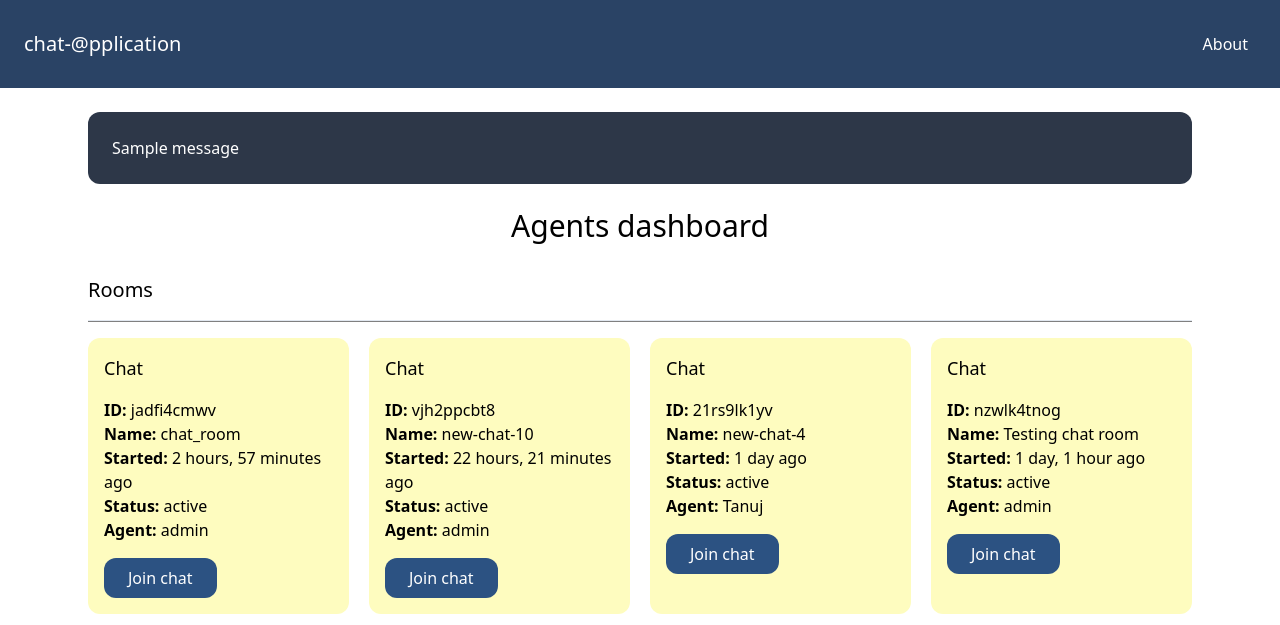
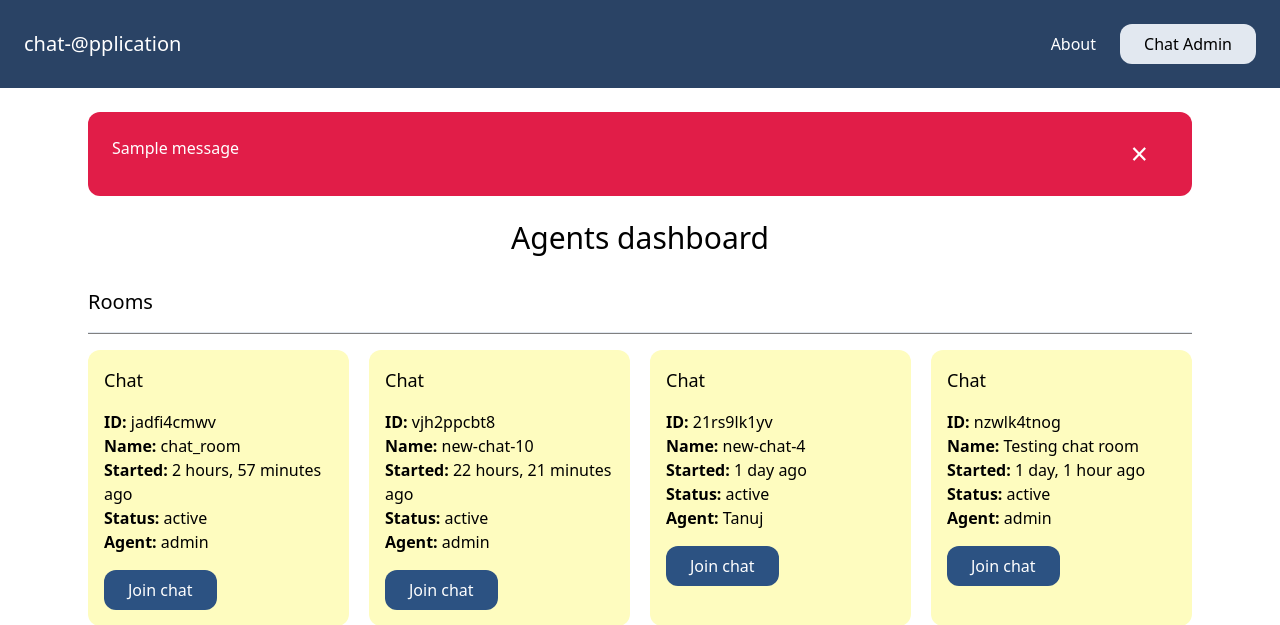
Before and after one commit to tanujsonare/chat_application, a Django app: page /admin-dashboard in a window 1280 px wide. Shown: the top 625 px of the page. Run offline with Django 4.2, Linux system fonts and the light colour scheme; a user stored in the database is signed in; data comes from the database, SQL or seed files in the repository; both versions use the stored data as it was after the commit; one stand-in notice (Sample message) is shown; style sheets or scripts are compiled from the project's sources.

Commit message:
Fixed messages issue in base template

```diff
--- a/core/templates/core/base.html
+++ b/core/templates/core/base.html
@@ -30,7 +30,7 @@
                 {% if request.user.is_not_authenticated %}
                     <a href="{% url 'account:login' %}" class="p-2">Login</a>
                 {% endif %}
-                {% if request.user.groups.all.first.name == "Manager" %}
+                {% if request.user.groups.all.first.name == "Manager" or request.user.groups.all.first.name == "agents"%}
                     <a href="{% url 'chat:admin_dashboard' %}" class="inline-block p-2 px-6 bg-gray-300 text-black rounded-xl">Chat Admin</a>
                 {% endif %}
             </div>
@@ -38,10 +38,13 @@
 
         <main class="max-w-6xl mx-auto p-6 content">
             {% if messages %}
-                <div class="message mb-6 p-6 bg-gray-800 text-white rounded-xl">
-                    {% for message in messages %}
-                        <p>{{ message }}</p>
-                    {% endfor %}
+                <div id="backend_message">
+                    <div class="message mb-6 p-6 bg-rose-600 text-white rounded-xl flex justify-between">
+                        {% for message in messages %}
+                            <p>{{ message }}</p>
+                        {% endfor %}
+                        <span aria-hidden="true" class="text-3xl text-white mx-5" role="button" id="remove_message">&times;</span>
+                    </div>
                 </div>
             {% endif %}
 
@@ -54,6 +57,11 @@
         </footer>
         <script src="https://cdn.jsdelivr.net/npm/js-cookie@3.0.1/dist/js.cookie.min.js"></script>
         <script src="/static/js/jquery-3.6.0.min.js"></script>
+        <script>
+            $('#remove_message').click(function(e){
+                $('#backend_message').remove();
+            })
+        </script>
         {% block scripts %}
         {% endblock %}
     </body>
```
Also changed, not shown: db.sqlite3.
